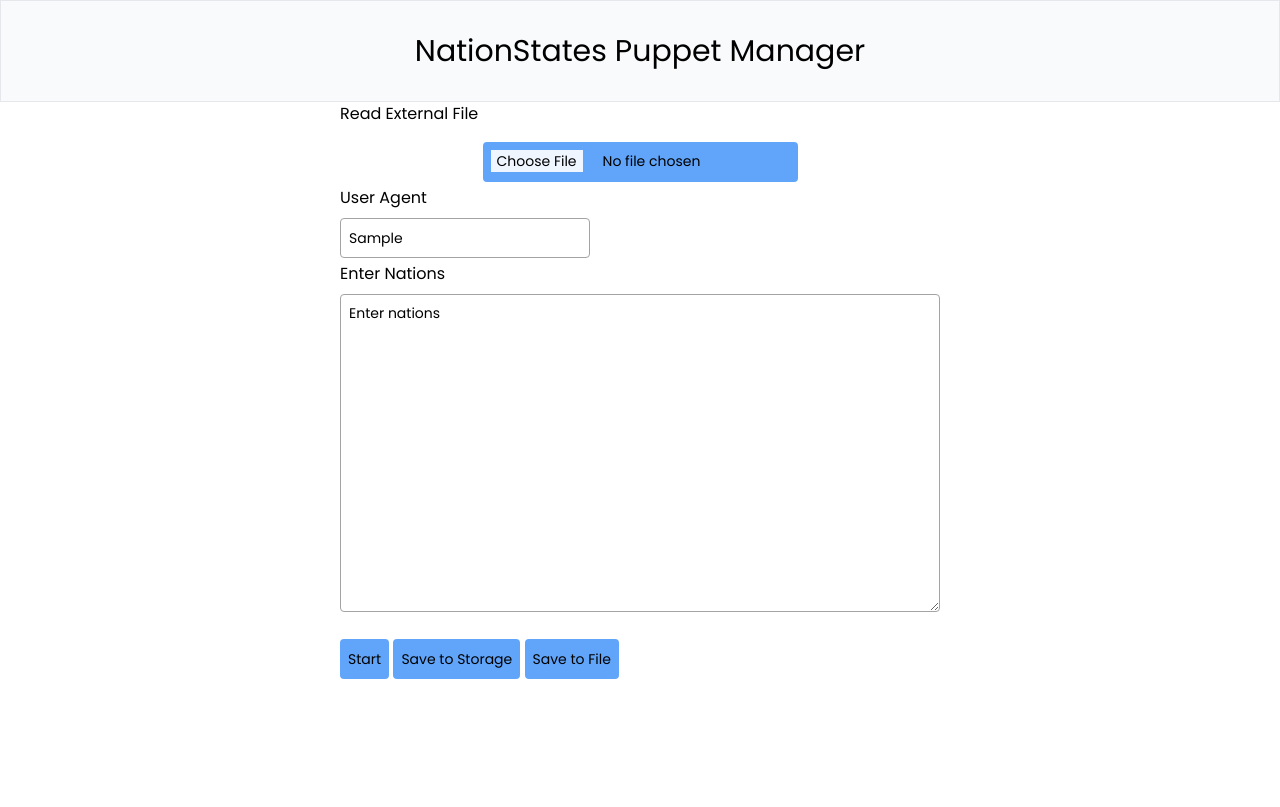
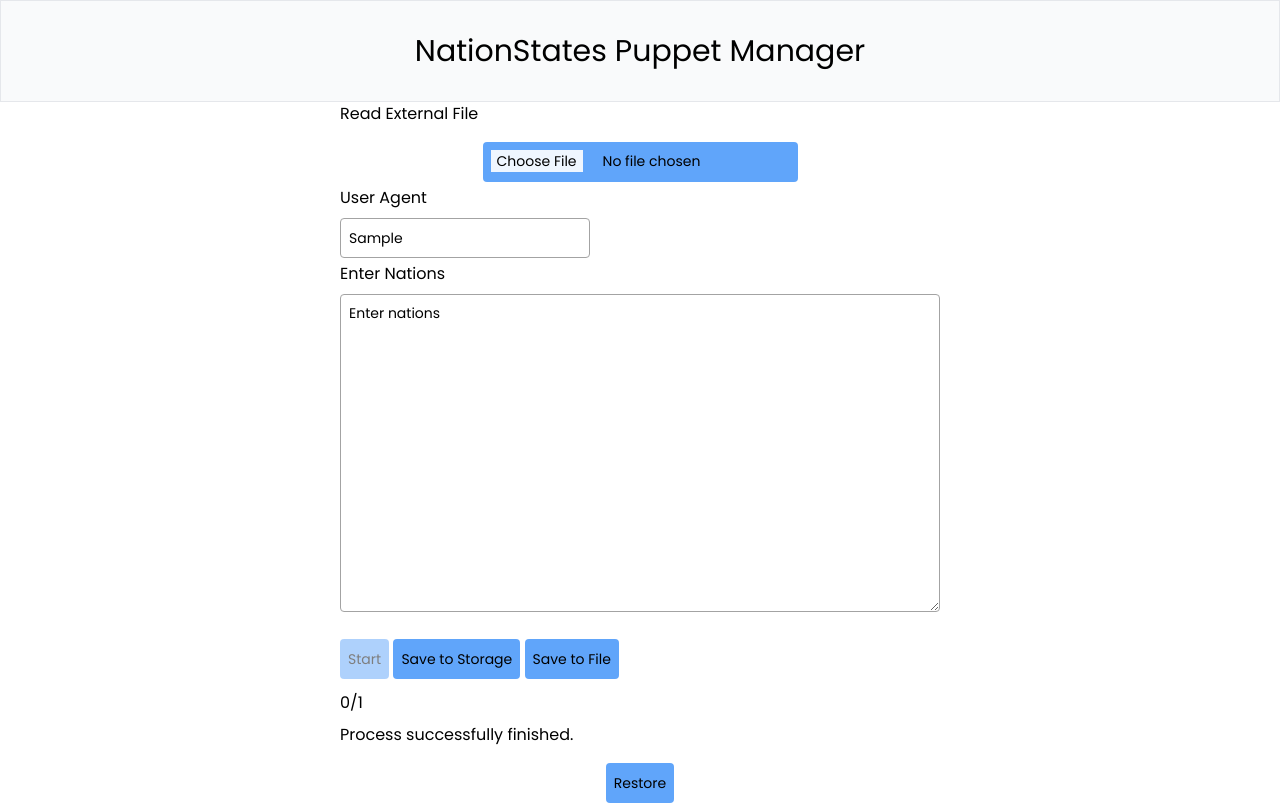
Before and after one commit to wesngu28/ns-puppeteer, a SvelteKit app: page / in a window 1280 px wide. Both pictures are taken after typing "Sample" into the empty fields and a click on the button "Start". Built offline with nearby package versions, Linux system fonts and the light colour scheme.

Commit message:
feat: track and display current progress

```diff
--- a/src/routes/+page.svelte
+++ b/src/routes/+page.svelte
@@ -27,7 +27,14 @@
             reader.readAsText(files[0])
         }
     }
-
+    let confirm: HTMLButtonElement | null = null
+    async function waitForButtonClick(): Promise<void> {
+        await new Promise<void>((resolve) => {
+            confirm!.addEventListener('click', () => {
+                resolve();
+            });
+        });
+    }
 </script>
 
 <header class="bg-gray-50 w-full text-center border-gray-200 border">
@@ -41,6 +48,7 @@
         e.preventDefault()
         const parser = new XMLParser()
         let nations = nationList.split('\n')
+        running = true
         message = "Starting login process..."
         await sleep(2500)
         for (let i = 0; i < nations.length; i++) {
@@ -51,7 +59,8 @@
                  message = existence
             } else {
                 startButtonText = "Restore?"
-                message = `${username} needs to be restored.`
+                message = `${username} needs to be restored. Restore?`
+                await waitForButtonClick()
                 await restoreRequest(userAgent, username, password)
                 const existence = await checkForExistence(userAgent, parser, username, password)
                 if (existence !== "Not found") {
@@ -66,6 +75,7 @@
         message = "Process successfully finished."
         await sleep(2500)
         currentStatus = 0
+        running = false
     }}>
         <div class="mb-2">
             <label for="userAgent" class="mb-2">User Agent</label>
@@ -90,6 +100,12 @@
             }} class="mx-auto mt-4 h-10 mb-1 text-sm transition border-0 rounded appearance-none bg-blue-400 p-2 hover:bg-opacity-50">Save to File</button>
         </div>
     </form>
+
+    {#if running}
+        <p class="mt-2">{`${currentStatus}/${nationList.split('\n').length}`}</p>
+        <p class="mt-2">{message}</p>
+        <button bind:this={confirm} class="mx-auto mt-4 h-10 mb-1 text-sm transition border-0 rounded appearance-none bg-blue-400 p-2 hover:bg-opacity-50">Restore</button>
+    {/if}
 </div>
 
 <iframe id="iframe" style="position: absolute; left: -5000px;" src="/iframe.html" title="iFrame for logging/restoring nations" />
```
